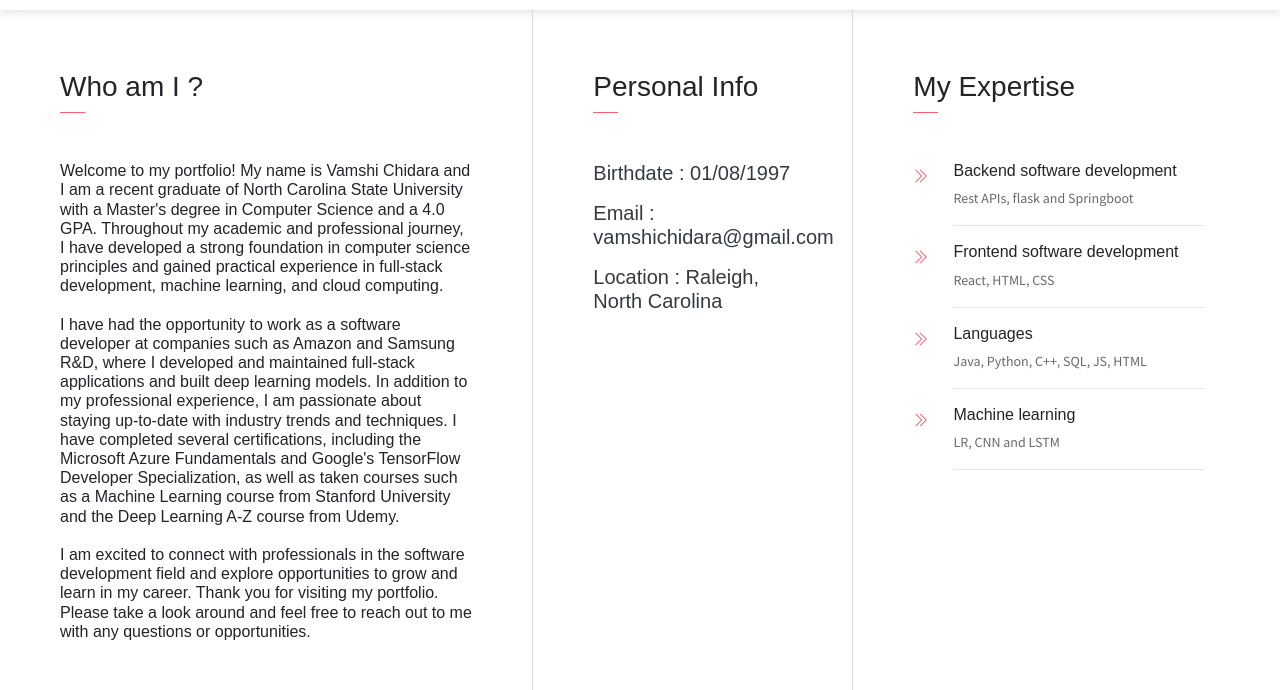
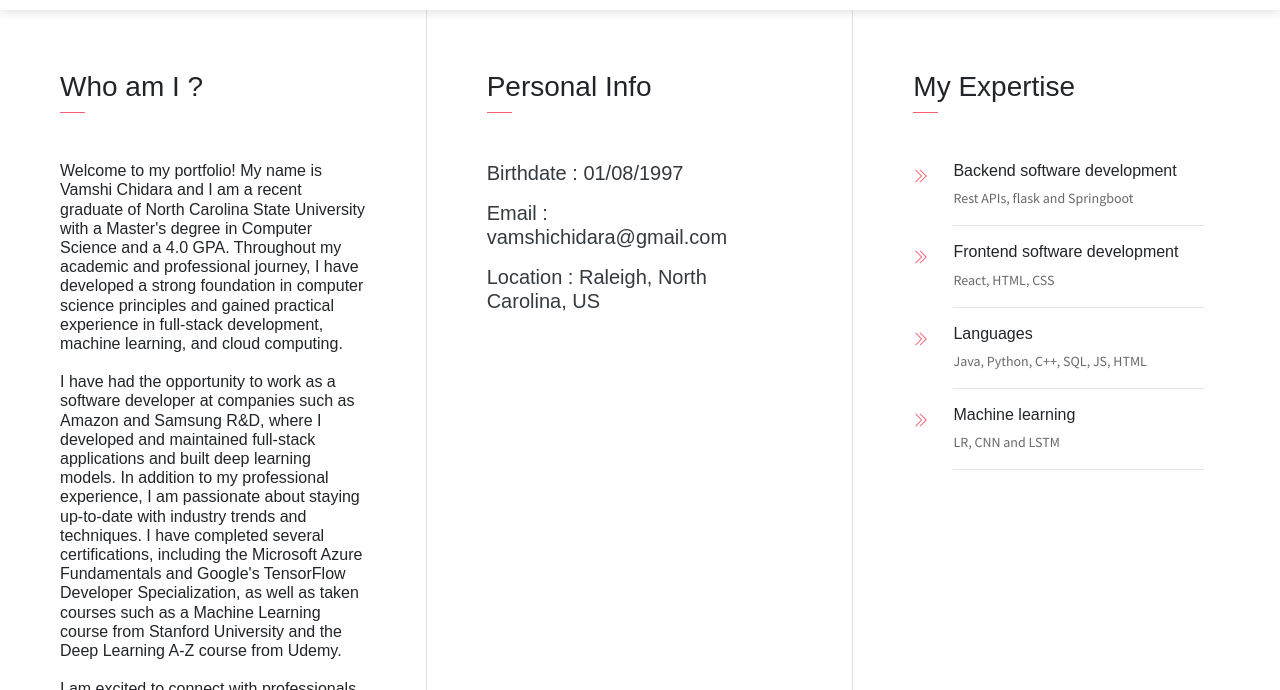
Before and after one commit to vamshi-chidara/personal-website, a website: page index.html in a window 1280 px wide. Shown: the part 710-1400 px from the top of the page. Drawn offline with Linux system fonts and the light colour scheme.

Commit message:
Details grid size change

```diff
--- a/index.html
+++ b/index.html
@@ -51,21 +51,21 @@
     </nav>
     <div class="container-fluid">
         <div id="about" class="row about-section">
-            <div class="col-lg-5 about-card">
+            <div class="col-lg-4 about-card">
                 <h3 class="font-weight-light">Who am I ?</h3>
                 <span class="line mb-5"></span>
                 <h6 class="mb-3">Welcome to my portfolio! My name is Vamshi Chidara and I am a recent graduate of North Carolina State University with a Master's degree in Computer Science and a 4.0 GPA. Throughout my academic and professional journey, I have developed a strong foundation in computer science principles and gained practical experience in full-stack development, machine learning, and cloud computing.
                 <br><br>I have had the opportunity to work as a software developer at companies such as Amazon and Samsung R&D, where I developed and maintained full-stack applications and built deep learning models. In addition to my professional experience, I am passionate about staying up-to-date with industry trends and techniques. I have completed several certifications, including the Microsoft Azure Fundamentals and Google's TensorFlow Developer Specialization, as well as taken courses such as a Machine Learning course from Stanford University and the Deep Learning A-Z course from Udemy.
                 <br><br>I am excited to connect with professionals in the software development field and explore opportunities to grow and learn in my career. Thank you for visiting my portfolio. Please take a look around and feel free to reach out to me with any questions or opportunities.</h6>
             </div>
-            <div class="col-lg-3 about-card">
+            <div class="col-lg-4 about-card">
                 <h3 class="font-weight-light">Personal Info</h3>
                 <span class="line mb-5"></span>
                 <ul class="mt40 info list-unstyled">
                     <li><span><h5>Birthdate</span> : 01/08/1997</h5></li>
                     <li><span><h5>Email</span> : vamshichidara@gmail.com</h5></li>
                     <!-- <li><span><h5>Phone</span> : + (609) 6742930</h5></li> -->
-                    <li><span><h5>Location</span> :  Raleigh, North Carolina</h5></li>
+                    <li><span><h5>Location</span> :  Raleigh, North Carolina, US</h5></li>
                 </ul>
 
             </div>
```
